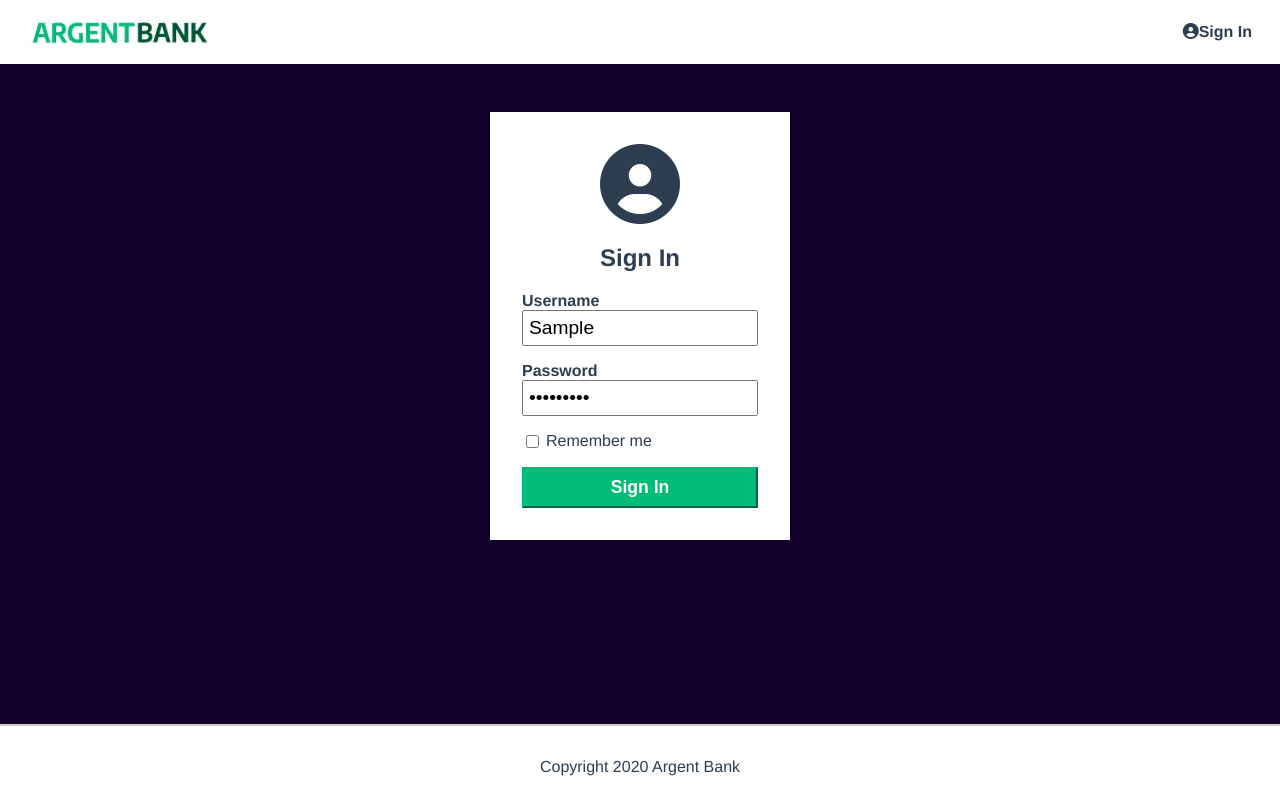
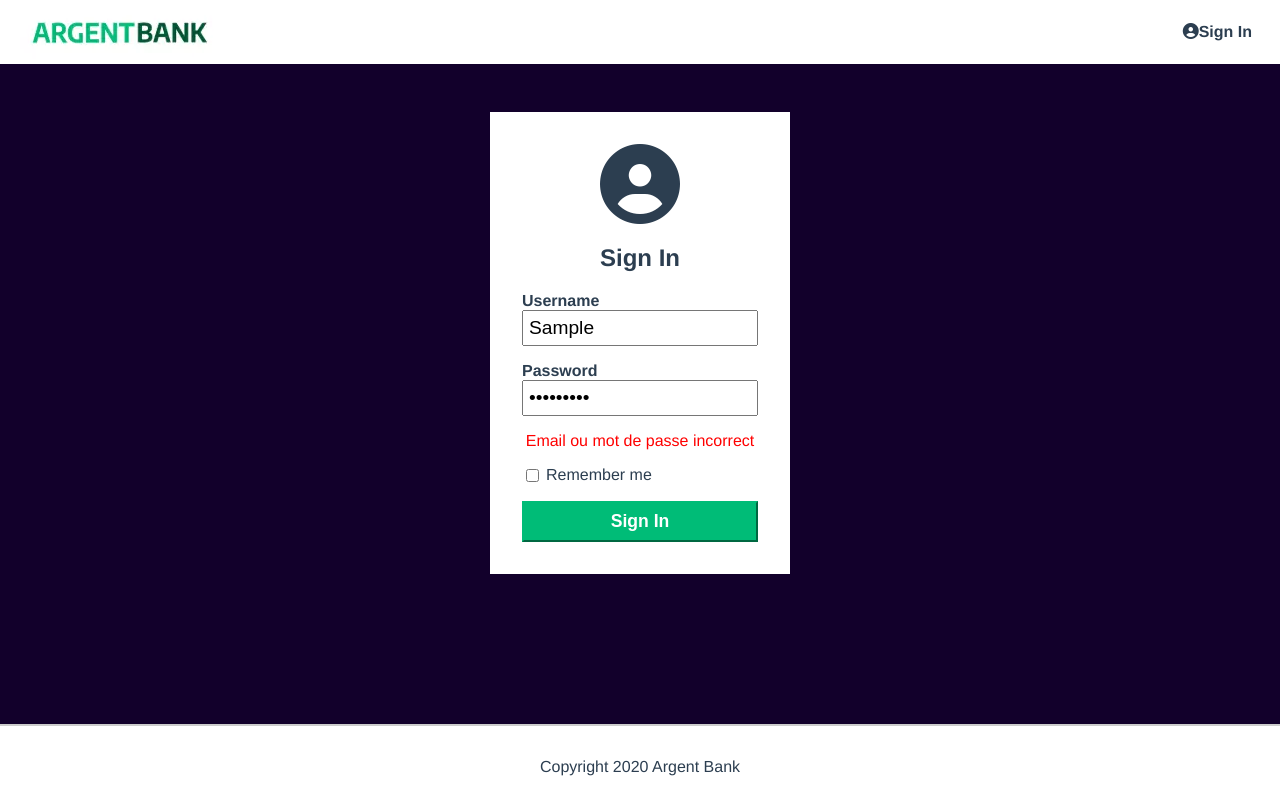
Before and after one commit to Mabuljo/Argentbank, a React (Create React App) app: page /signin in a window 1280 px wide. Both pictures are taken after typing "Sample", "Sample123" into the empty fields and a click on the button "Sign In". Built offline with nearby package versions, Linux system fonts and the light colour scheme; no server answers.

Commit message:
Gestion des erreurs si l’email ou mdp sont incorrects

```diff
--- a/src/assets/main.css
+++ b/src/assets/main.css
@@ -289,3 +289,8 @@ html {
     width: 200px;
   }
 }
+
+.error {
+  color: red;
+  text-align: center;
+}
--- a/src/pages/Signin.jsx
+++ b/src/pages/Signin.jsx
@@ -1,23 +1,34 @@
-import React, { useState } from 'react';
-import {useDispatch} from 'react-redux';
+import React, { useState, useEffect } from 'react';
+import {useDispatch, useSelector } from 'react-redux';
 import { loginUser } from '../slices/user.slice';
+import {useNavigate } from 'react-router-dom';
 
 const Signin = () => {
-    const [userName, setUserName] = useState('');
+    const [userEmail, setUserEmail] = useState('');
     const [password, setPassword] = useState('');
     const dispatch = useDispatch();
+    const navigate = useNavigate();
+
+    // Récupérer les erreurs et l'état de connexion depuis Redux
+    const { isConnected, error } = useSelector((state) => state.user);
 
     const handleSubmit = (e) => {
         e.preventDefault();
 
         const loginData = {
-            email: userName,
+            email: userEmail,
             password: password
         };
 
         dispatch(loginUser(loginData));
-        console.log(loginData);
     };
+
+     // Redirection vers la page "User" après une connexion réussie
+     useEffect(() => {
+        if (isConnected) {
+            navigate('/user');
+        }
+    }, [isConnected, navigate]);
 
     return (
         <main className="main bg-dark">
@@ -27,12 +38,14 @@ const Signin = () => {
                 <form onSubmit={handleSubmit}>
                     <div className="input-wrapper">
                         <label htmlFor="username">Username</label>
-                        <input type="text" id="username" required value={userName} onChange={(e) => setUserName(e.target.value)} />
+                        <input type="text" id="username" required value={userEmail} onChange={(e) => setUserEmail(e.target.value)} />
                     </div>
                     <div className="input-wrapper">
                         <label htmlFor="password">Password</label>
                         <input type="password" id="password" required value={password} onChange={(e) => setPassword(e.target.value)} />
                     </div>
+                    {/* Affichage du message d'erreur */}
+                    {error && <p className="error">Email ou mot de passe incorrect</p>}
                     <div className="input-remember">
                         <input type="checkbox" id="remember-me" />
                         <label htmlFor="remember-me">Remember me</label>
--- a/src/slices/user.slice.js
+++ b/src/slices/user.slice.js
@@ -53,7 +53,8 @@ export const userSlice = createSlice({
 
     // si erreur lors de la connexion
     builder.addCase(loginUser.rejected, (state, action) => {
-
+      state.isConnected= false;
+      state.error = action.payload || 'An error occurred';
     });
   },
   },
```
